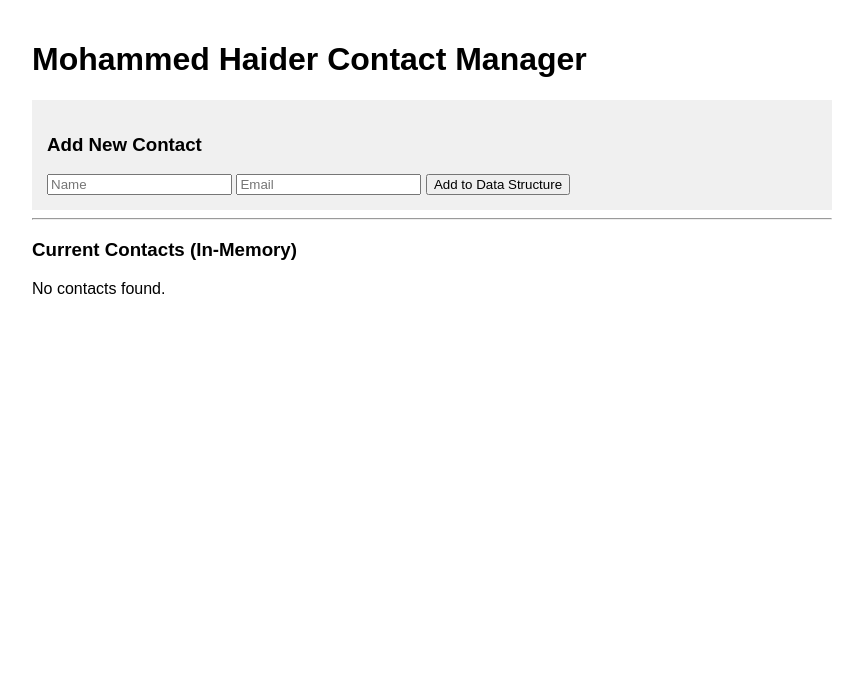
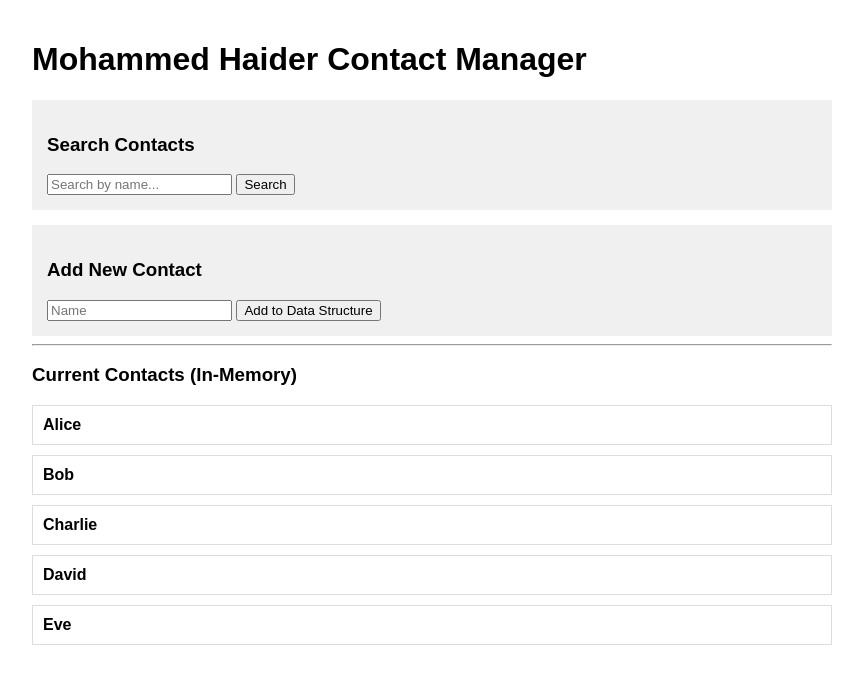
Before and after one commit to KillaShumu/COP4538-Code, a Flask app: page / in a window 1280 px wide. Shown: the top 684 px of the page, without its empty margins (208-1071 px from the left). Run offline with Flask 3, Linux system fonts and the light colour scheme; some libraries are stand-ins or nearby versions.

Commit message:
Upadte
Search new feature
Fixed name database
connection issues

```diff
--- a/app.py
+++ b/app.py
@@ -2,38 +2,38 @@ from flask import Flask, render_template, request, redirect, url_for
 import os
 import time
 
-N = 1000000 #we will change this value later in the project
+#Configure SQLAlchemy connection string based on docker-compose environment variables
 
-start_time = time.time()
+POSTGRES_USER = os.getenv('POSTGRES_USER', 'student')
+POSTGRES_PASSWORD = os.getenv('POSTGRES_PASSWORD', 'password123')
+POSTGRES_HOST = os.getenv('POSTGRES_HOST', 'postgres_db')
+POSTGRES_PORT = os.getenv('POSTGRES_PORT', '5432')
+POSTGRES_DB = os.getenv('POSTGRES_DB', 'contact_db')
 
-#core logic
-for i in range(N):
-    pass #a simple operation
+MSSQL_USER = os.getenv('MSSQL_USER', 'sa')
+MSSQL_PASSWORD = os.getenv('MSSQL_PASSWORD', 'Password123!')
+MSSQL_HOST = os.getenv('MSSQL_HOST', 'mssql_db')
+MSSQL_PORT = os.getenv('MSSQL_PORT', '1433')
+MSSQL_DB = os.getenv('MSSQL_DB', 'contact_db')
 
-end_time = time.time()
-elasped_time = end_time - start_time
-print(f"Loop of {N} iterations took {elasped_time} seconds.")
+# Build connection strings
+POSTGRES_CONNECTION_STRING = f"postgresql+psycopg2://{POSTGRES_USER}:{POSTGRES_PASSWORD}@{POSTGRES_HOST}:{POSTGRES_PORT}/{POSTGRES_DB}"
+MSSQL_CONNECTION_STRING = f"mssql+pyodbc://{MSSQL_USER}:{MSSQL_PASSWORD}@{MSSQL_HOST}:{MSSQL_PORT}/{MSSQL_DB}?driver=ODBC+Driver+17+for+SQL+Server"
+
 
 
 app = Flask(__name__)
 
 app.config['FLASK_TITLE'] = ""
 
-# --- IN-MEMORY DATA STRUCTURES (Students will modify this area) ---
-# Phase 1: A simple Python List to store contacts
-contacts = []
 
-# --- ROUTES ---
+contacts = ["Alice", "Bob", "Charlie", "David", "Eve"]
+
 
 @app.route('/')
 def index():
-    #change the FLASK HTML title to my name
     app.config['FLASK_TITLE'] = "Mohammed Haider "
 
-    """
-    Displays the main page.
-    Eventually, students will pass their Linked List or Tree data here.
-    """
     return render_template('index.html',
                          contacts=contacts,
                          title=app.config['FLASK_TITLE'])
@@ -45,14 +45,44 @@ def add_contact():
     Students will update this to insert into their Data Structure.
     """
     name = request.form.get('name')
-    email = request.form.get('email')
 
     # Phase 1 Logic: Append to list
-    contacts.append({'name': name, 'email': email})
+    if name:
+        contacts.append(name)
     return redirect(url_for('index'))
 
-# --- DATABASE CONNECTIVITY (For later phases) ---
-# Placeholders for students to fill in during Sessions 5 and 27
+@app.route('/contacts', methods=['GET', 'POST'])
+def contacts_page():
+    """
+    Display all contacts in an unordered list and provide a form to add new contacts.
+    """
+    if request.method == 'POST':
+        name = request.form.get('name')
+        if name:
+            contacts.append(name)
+        return redirect(url_for('contacts_page'))
+
+    return render_template('contacts.html', contacts=contacts)
+
+@app.route('/search')
+def search():
+    """
+    Search for contacts by name.
+    Returns contacts that match the search query (case-insensitive).
+    """
+    query = request.args.get('q', '').lower()
+
+    if not query:
+        search_results = []
+    else:
+        search_results = [contact for contact in contacts if query in contact.lower()]
+
+    return render_template('search_results.html',
+                         query=request.args.get('q', ''),
+                         results=search_results,
+                         result_count=len(search_results))
+
+
 def get_postgres_connection():
     pass
 
--- a/templates/index.html
+++ b/templates/index.html
@@ -11,10 +11,17 @@
     <h1>{{ title }}Contact Manager</h1>
 
     <div style="background-color: #f0f0f0; padding: 15px;">
+        <h3>Search Contacts</h3>
+        <form action="/search" method="GET">
+            <input type="text" name="q" placeholder="Search by name..." required>
+            <button type="submit">Search</button>
+        </form>
+    </div>
+
+    <div style="background-color: #f0f0f0; padding: 15px; margin-top: 15px;">
         <h3>Add New Contact</h3>
         <form action="/add" method="POST">
             <input type="text" name="name" placeholder="Name" required>
-            <input type="email" name="email" placeholder="Email" required>
             <button type="submit">Add to Data Structure</button>
         </form>
     </div>
@@ -22,7 +29,7 @@
     <h3>Current Contacts (In-Memory)</h3>
     {% for contact in contacts %}
         <div class="card">
-            <strong>{{ contact.name }}</strong> - {{ contact.email }}
+            <strong>{{ contact }}</strong>
         </div>
     {% else %}
         <p>No contacts found.</p>
```
Also changed, not shown: templates/search_results.html (added, +52 -0 lines).
